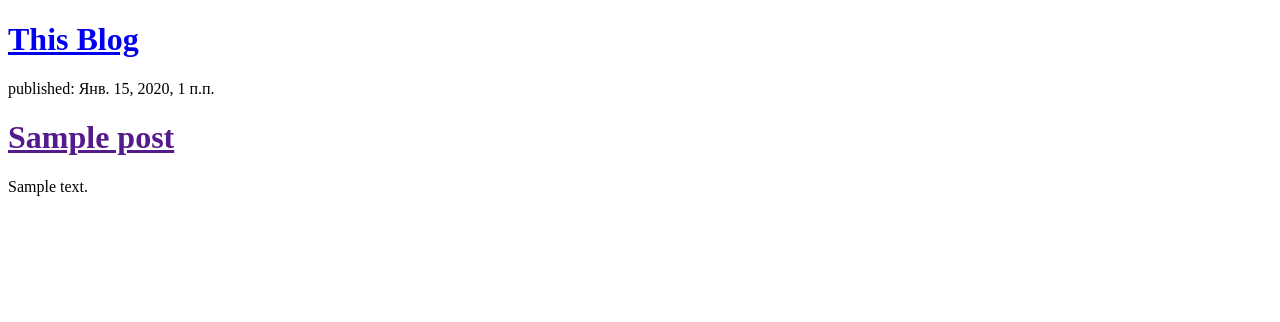
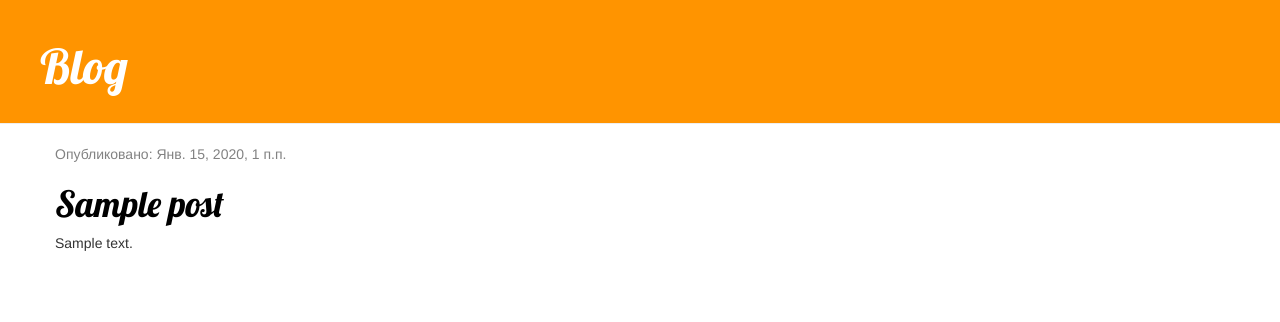
Before and after one commit to FarhadAhmedjanov/djangoblog, a Django app: template blog/templates/blog/post_list.html in a window 1280 px wide. Shown: the top 322 px of the page. Run offline with Django 3.2, Linux system fonts and the light colour scheme; the template is opened without the code that fills it: values that come from a table or form of the project are taken from there, others are empty; tables that the repository leaves empty hold one stand-in row (values such as "Sample post"); some libraries are stand-ins or nearby versions.

Commit message:
Added view and template for detailed blog post as well as CSS for the site.

```diff
--- /dev/null
+++ b/blog/static/css/blog.css
@@ -0,0 +1,46 @@
+.page-header {
+    background-color: #ff9400;
+    margin-top: 0;
+    padding: 20px 20px 20px 40px;
+}
+
+.page-header h1, .page-header h1 a, .page-header h1 a:visited, .page-header h1 a:active {
+    color: #ffffff;
+    font-size: 36pt;
+    text-decoration: none;
+}
+
+.content {
+    margin-left: 40px;
+}
+
+h1, h2, h3, h4 {
+    font-family: 'Lobster', cursive;
+}
+
+.date {
+    color: #828282;
+}
+
+.save {
+    float: right;
+}
+
+.post-form textarea, .post-form input {
+    width: 100%;
+}
+
+.top-menu, .top-menu:hover, .top-menu:visited {
+    color: #ffffff;
+    float: right;
+    font-size: 26pt;
+    margin-right: 20px;
+}
+
+.post {
+    margin-bottom: 70px;
+}
+
+.post h1 a, .post h1 a:visited {
+    color: #000000;
+}
--- /dev/null
+++ b/blog/templates/blog/base.html
@@ -0,0 +1,25 @@
+<!DOCTYPE html>
+{% load static %}
+<html>
+    <head>
+        <title>Django Girls blog</title>
+        <link rel="stylesheet" href="//maxcdn.bootstrapcdn.com/bootstrap/3.2.0/css/bootstrap.min.css">
+        <link rel="stylesheet" href="//maxcdn.bootstrapcdn.com/bootstrap/3.2.0/css/bootstrap-theme.min.css">
+        <link href='//fonts.googleapis.com/css?family=Lobster&subset=latin,latin-ext' rel='stylesheet' type='text/css'>
+        <link rel="stylesheet" href="{% static 'css/blog.css' %}">
+    </head>
+    <body>
+        <div class="page-header">
+        <h1><a href="/">Blog</a></h1>
+    </div>
+    <div class="content container">
+        <div class="row">
+            <div class="col-md-8">
+            {% block content %}
+            {% endblock %}
+            </div>
+        </div>
+    </div>
+</body>
+    </body>
+</html>
--- a/blog/templates/blog/post_list.html
+++ b/blog/templates/blog/post_list.html
@@ -1,20 +1,13 @@
 <!DOCTYPE html>
-<html lang="en">
-<head>
-    <meta charset="UTF-8">
-    <title>Blog</title>
-</head>
-<body>
-    <div>
-        <h1><a href="/">This Blog</a> </h1>
+{% extends 'blog/base.html' %}
+{% block content %}
+{% for post in posts %}
+    <div class="post">
+        <div class="date">
+            <p>Опубликовано: {{ post.published_date }}</p>
+        </div>
+        <h1><a href="{% url 'post_detail' pk=post.pk%}">{{ post.title }}</a></h1>
+        <p>{{ post.text|linebreaksbr }}</p>
     </div>
-
-    {% for post in posts %}
-        <div>
-            <p>published: {{post.published_date}}</p>
-            <h1><a href="">{{post.title}}</a></h1>
-            <p>{{post.text|linebreaksbr}}</p>
-        </div>
-    {% endfor %}
-</body>
-</html>
+{% endfor %}
+{% endblock %}
--- a/blog/urls.py
+++ b/blog/urls.py
@@ -2,5 +2,6 @@ from django.conf.urls import url
 from . import views
 
 urlpatterns = [
-    url(r'^$', views.post_list, name='post_list')
+    url(r'^$', views.post_list, name='post_list'),
+    url(r'^post/(?P<pk>\d+)/$', views.post_detail, name='post_detail'),
 ]
--- a/blog/views.py
+++ b/blog/views.py
@@ -1,4 +1,4 @@
-from django.shortcuts import render
+from django.shortcuts import render, get_object_or_404
 from .models import Post
 from django.utils import timezone
 
@@ -7,3 +7,7 @@ from django.utils import timezone
 def post_list(request):
     posts = Post.objects.filter(published_date__lte = timezone.now()).order_by('published_date')
     return render(request, 'blog/post_list.html', {'posts':posts})
+
+def post_detail(request, pk):
+    post = get_object_or_404(Post, pk=pk)
+    return render(request, 'blog/post_detail.html', {'post': post})
```
Also changed, not shown: blog/templates/blog/post_detail.html (added, +13 -0 lines).
